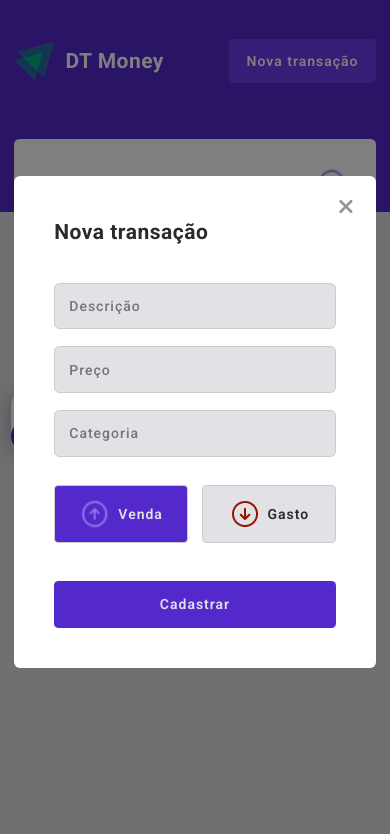
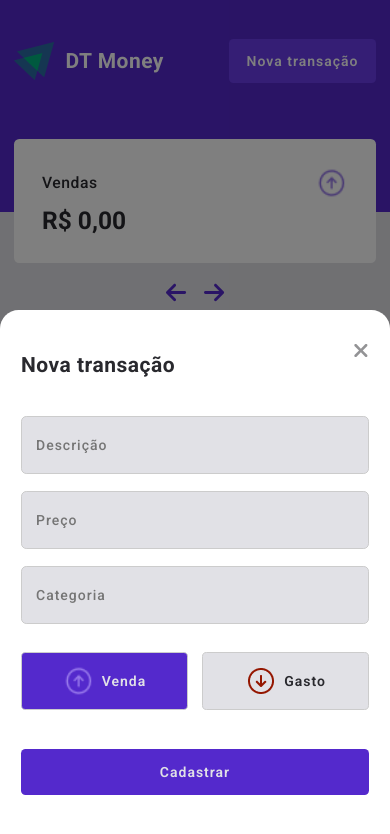
Before and after one commit to LucasBargas/dt_money_angular, an Angular app: page /home in a window 390 px wide. Both pictures are taken after a click on the button "Nova transação". Shown: the top 834 px of the page. Built offline with nearby package versions, Linux system fonts and the light colour scheme; no server answers.

Commit message:
Transaction modal - bug fixed

```diff
--- a/src/app/components/modal/modal.component.scss
+++ b/src/app/components/modal/modal.component.scss
@@ -19,6 +19,11 @@
   z-index: 3000;
   transition: .3s;
 
+  @media (max-width: 480px) {
+    align-items: flex-end;
+    padding: 0;
+  }
+
   &.dark {
     background: rgba(18, 18, 20, .9);
 
@@ -26,6 +31,7 @@
       background: dark.$color-background;
 
       div {
+
         h2,
         .modal-area-close {
           color: dark.$color-text;
@@ -77,10 +83,16 @@
     width: 100%;
     max-width: 535px;
     background: light.$color-surface;
-    border-radius: 6px;
+    border-radius: .375rem;
     padding: 2.875rem;
     transform: translate3d(0, 40px, 0);
     transition: .3s;
+
+    @media (max-width: 480px) {
+      border-radius: 1.325rem 1.325rem 0 0;
+      padding: 2.875rem 1.5rem 3.5rem 1.5rem;
+      transform: translate3d(0, 0, 0);
+    }
 
     div {
       display: flex;
@@ -110,6 +122,11 @@
         fa-icon {
           font-size: 1.5rem;
         }
+
+        @media (max-width: 480px) {
+          top: -1rem;
+          right: -.5rem;
+        }
       }
     }
 
@@ -132,6 +149,10 @@
 
         input {
           border-radius: .375rem;
+
+          @media (max-width: 480px) {
+            height: 4.125rem;
+          }
         }
 
         span {
--- a/src/app/components/transactions/transactions.component.scss
+++ b/src/app/components/transactions/transactions.component.scss
@@ -61,6 +61,7 @@
       border-radius: 6px;
 
       @media (max-width: 768px) {
+        padding: 2rem 1.5rem;
         grid-template-columns: repeat(2, 1fr);
         gap: .625rem;
       }
@@ -70,6 +71,7 @@
         align-items: center;
         gap: .25rem;
         color: dark.$color-surface;
+
 
         &:nth-of-type(5) {
           display: flex;
@@ -110,7 +112,8 @@
 
         &:nth-of-type(1) {
           @media (max-width: 768px) {
-            grid-column: 1 / 3;
+            grid-column: 1 / 2;
+            grid-row: 1 / 2;
           }
         }
 
@@ -118,7 +121,7 @@
           @media (max-width: 768px) {
             grid-row: 2 / 3;
             grid-column: 1 / 3;
-            font-size: 1.5rem;
+            font-size: 1.75rem;
             font-weight: 600;
           }
 
@@ -129,13 +132,6 @@
             display: flex;
             justify-content: flex-start;
             align-items: center;
-            grid-row: 3 / 4;
-            grid-column: 1 / 2;
-          }
-
-          @media (max-width: 360px) {
-            grid-row: 3 / 4;
-            grid-column: 1 / 4;
           }
         }
 
@@ -144,29 +140,15 @@
             display: flex;
             justify-content: flex-end;
             align-items: center;
-            grid-row: 3 / 4;
-            grid-column: 2 / 3;
-          }
-
-          @media (max-width: 360px) {
-            justify-content: flex-start;
-            grid-row: 4 / 5;
-            grid-column: 1 / 4;
           }
         }
 
         &:nth-of-type(5) {
           @media (max-width: 768px) {
             display: flex;
-            justify-content: space-between;
-            flex-direction: row-reverse;
-            grid-row: 4 / 5;
-            grid-column: 1 / 4;
-
-                      @media (max-width: 360px) {
-            grid-row: 5 / 6;
-          }
-
+            justify-content: flex-end;
+            grid-column: 2 / 3;
+            grid-row: 1 / 2;
           }
         }
       }
--- a/src/app/pages/home/home.component.scss
+++ b/src/app/pages/home/home.component.scss
@@ -21,17 +21,26 @@
       border-radius: 0.375rem;
       padding-right: 5.7sdsd5rem;
       background: light.$color-surface;
+
+      @media (max-width: 480px) {
+        height: 4.125rem;
+      }
     }
 
     &-actions {
       height: 100%;
       display: flex;
+      align-items: center;
       position: absolute;
       top: 50%;
       right: 0;
       transform: translateY(-50%);
       gap: .5rem;
       padding-right: 1rem;
+
+      @media (max-width: 480px) {
+        height: 4.125rem;
+      }
 
       button {
         width: auto;
```
